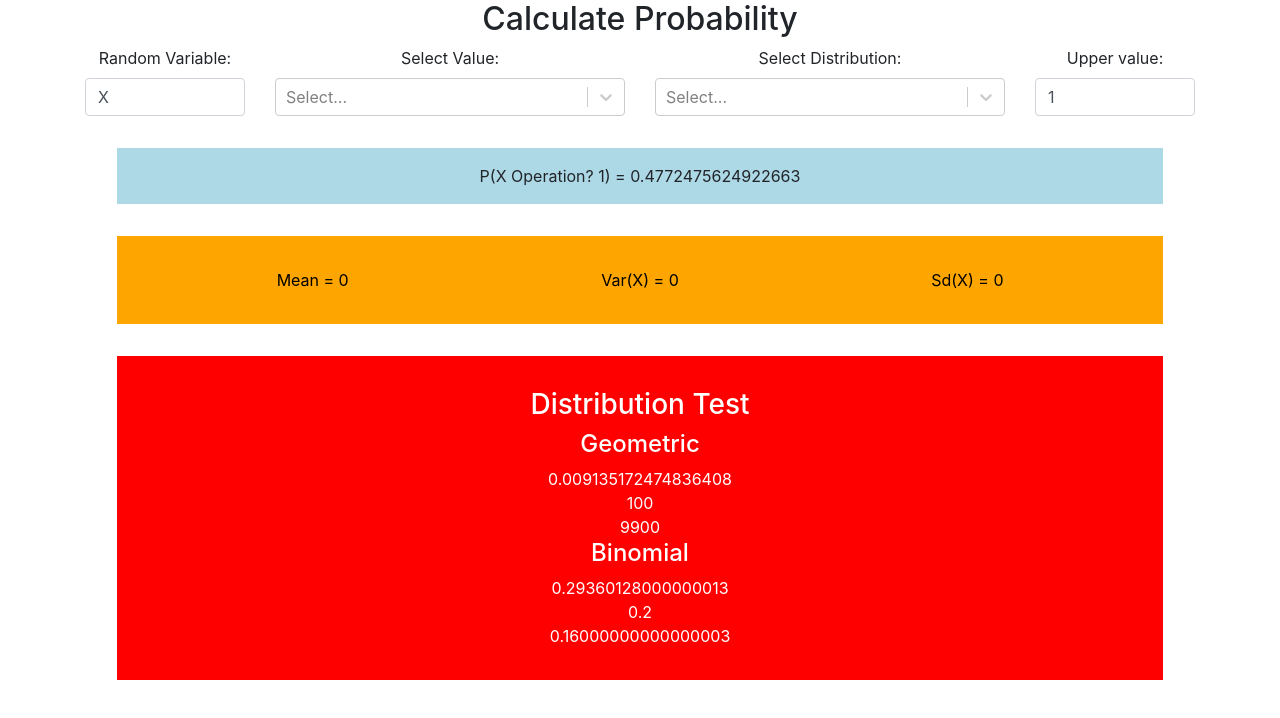
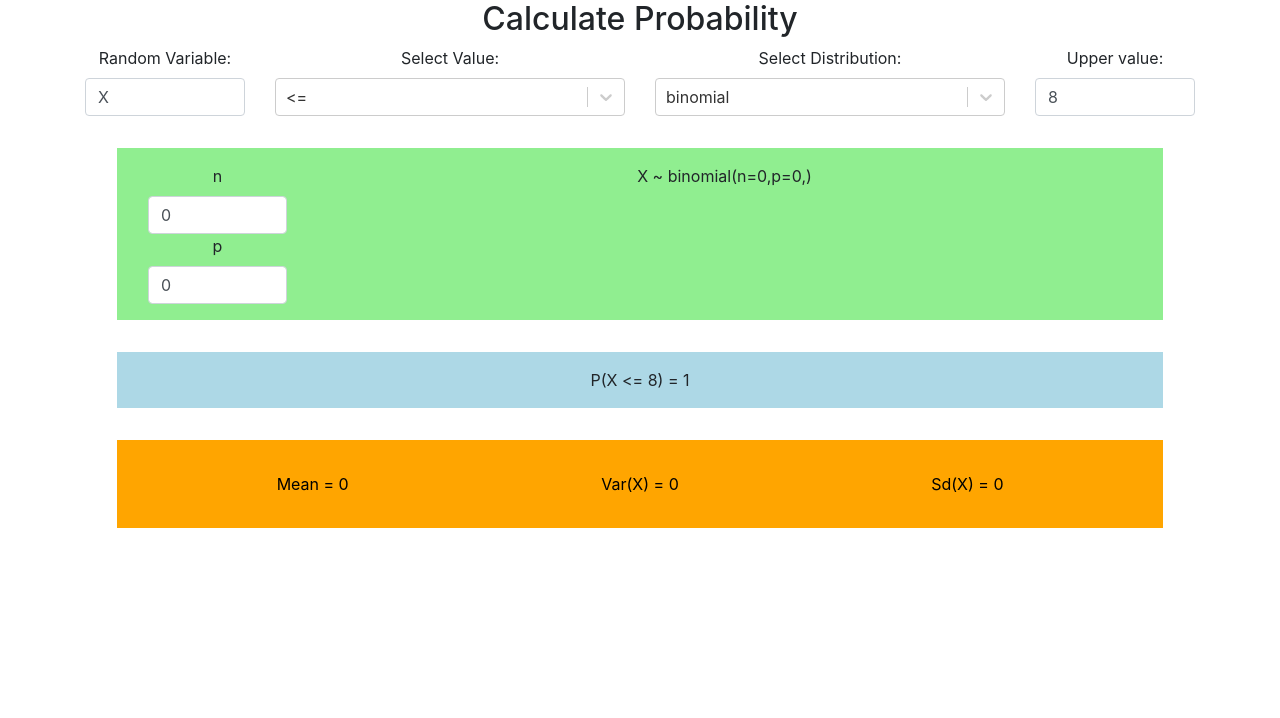
Before and after one commit to Farooq-azam-khan/statistics-and-probability-calculator, a React (Create React App) app: page / in a window 1280 px wide. Shown: the top 718 px of the page. Built offline with nearby package versions, Linux system fonts and the light colour scheme.

Commit message:
made distributions generalization

```diff
--- /dev/null
+++ b/src/components/BinomialDistribution.js
@@ -0,0 +1,40 @@
+function factorial(x) {
+  // validating the input
+  x = parseInt(x, 10);
+  if (isNaN(x)) return 1;
+
+  // if x below 0, return 1
+  if (x <= 0) return 1;
+  // if x above 170, return infinity
+  if (x > 170) return Infinity;
+  // calculating the factorial
+  var y = 1;
+  for (var i = x; i > 0; i--) {
+    y *= i;
+  }
+  return y;
+}
+
+function choose(n, k) {
+  // validating the input
+  n = parseInt(n, 10);
+  if (isNaN(n)) n = 0;
+  if (n < 0) n = 0;
+
+  k = parseInt(k, 10);
+  if (isNaN(k)) k = 0;
+  if (k < 0) k = 0;
+  if (k > n) k = n;
+
+  return factorial(n) / (factorial(k) * factorial(n - k));
+}
+
+const binomialDistribution = ({ n, p }) => {
+  return {
+    prob: x => choose(n, x) * Math.pow(p, x) * Math.pow(1 - p, n - x),
+    mean: p,
+    var: (1 - p) * p,
+    discrete: true
+  };
+};
+export default binomialDistribution;
--- /dev/null
+++ b/src/components/DistrbutionOptions.js
@@ -0,0 +1,32 @@
+import geometricDistribution from "./GeometricDistribution";
+import binomialDistribution from "./BinomialDistribution";
+
+const distributionOptions = [
+  {
+    value: "binomial",
+    label: "binomial",
+    func: binomialDistribution,
+    discrete: true,
+    params: {
+      n: 0,
+      p: 0
+    }
+  },
+  {
+    value: "geometric",
+    label: "geometric",
+    func: geometricDistribution,
+    discrete: true,
+    params: {
+      p: 0
+    }
+  },
+  { value: "uniform-discrete", label: "uniform discrete", discrete: true },
+
+  { value: "poission", label: "poission", discrete: true },
+  { value: "gamma", label: "gamma", discrete: false },
+  { value: "exponential", label: "exponential", discrete: false },
+  { value: "normal", label: "normal", discrete: false }
+];
+
+export default distributionOptions;
--- /dev/null
+++ b/src/components/DistributionParam.js
@@ -0,0 +1,19 @@
+import React from "react";
+
+const DistributionParam = props => {
+  return (
+    <span>
+      <label>{props.keyName}</label>
+      <input
+        id={props.keyName}
+        className="form-control"
+        type="number"
+        value={props.param}
+        onChange={props.onChange}
+      />
+    </span>
+  );
+  // return <input value={props.param} />;
+};
+
+export default DistributionParam;
--- a/src/components/Distributions.js
+++ b/src/components/Distributions.js
@@ -1,41 +1,51 @@
 import React from "react";
 import Select from "react-select";
 import { Row, Col } from "react-bootstrap";
+import operationOptions from "./OperationOptions";
+import distributionOptions from "./DistrbutionOptions";
+import DistributionParam from "./DistributionParam";
 
-const operationOptions = [
-  { value: "=", label: "=" },
-  { value: "<=", label: "<=" },
-  { value: ">=", label: ">=" },
-  { value: "<", label: "<" },
-  { value: ">", label: ">" }
-];
-
-const distributionOptions = [
-  { value: "geometric", label: "geometric" },
-  { value: "uniform-discrete", label: "uniform discrete" },
-  { value: "binomial", label: "binomial" },
-  { value: "poission", label: "poission" },
-  { value: "gamma", label: "gamma" },
-  { value: "exponential", label: "exponential" },
-  { value: "normal", label: "normal" }
-];
 export default class Distributions extends React.Component {
   constructor(props) {
     super(props);
     this.state = {
       randomVariable: "X",
       lower: 0,
-      upper: 1,
-      operation: "<",
-      distribution: "",
+      upper: 8,
+      operation: operationOptions[0],
+      distribution: distributionOptions[0],
       mean: 0,
       variance: 0,
-      output: Math.random()
+      output: 0,
+      params: {}
     };
   }
 
-  calculateProbability = e => {
-    this.setState({ output: Math.random() });
+  componentDidMount() {
+    this.handleDistribution(this.state.distribution);
+  }
+
+  calculateProbability = () => {
+    let sumIt = 0;
+
+    const distrbFunc = this.state.distribution.func(this.state.params);
+    if (this.state.distribution.discrete) {
+      if (this.state.operation.value === "<=") {
+        for (let x = 0; x <= this.state.upper; x++) {
+          const p_of_x = distrbFunc.prob(x);
+          sumIt += p_of_x;
+        }
+      } else {
+        for (let x = 0; x < this.state.upper; x++) {
+          sumIt += distrbFunc.prob(x);
+        }
+      }
+
+      this.setState({ output: sumIt });
+    } else {
+    }
+
+    this.setState({ mean: distrbFunc.mean, variance: distrbFunc.var });
   };
 
   handleLower = e => {
@@ -52,7 +62,6 @@ export default class Distributions extends React.Component {
 
   handleOperation = operation => {
     this.setState({ operation }, () => {
-      console.log(`Option selected:`, this.state.operation);
       this.calculateProbability();
     });
   };
@@ -62,17 +71,37 @@ export default class Distributions extends React.Component {
   };
 
   handleDistribution = distribution => {
-    this.setState({ distribution }, () => {
+    this.setState({ distribution, params: { ...distribution.params } }, () => {
       this.calculateProbability();
     });
   };
+
+  applyDistFunction = () => {
+    const newDist = { ...this.state.distribution };
+    const currentState = this.state;
+    currentState.mean = newDist.func(this.state.params).mean;
+    currentState.variance = newDist.func(this.state.params).variance;
+    this.setState(currentState);
+    console.log(this.state);
+  };
+
+  handleParamsChange = e => {
+    const targetId = e.target.id;
+    const newParams = { ...this.state.params };
+    newParams[targetId] = e.target.value;
+    this.setState({ params: newParams }, () => {
+      this.applyDistFunction();
+      this.calculateProbability();
+    });
+  };
+
   render() {
     return (
       <div>
         <h2>Calculate Probability</h2>
         <Row>
           <Col xs="2">
-            <label for="rand-var">Random Variable:</label>{" "}
+            <label htmlFor="rand-var">Random Variable:</label>{" "}
             <input
               className="form-control"
               id="rand-var"
@@ -82,29 +111,25 @@ export default class Distributions extends React.Component {
             />
           </Col>
           <Col xs="4">
-            <label for="select-op">Select Value: </label>
+            <label htmlFor="select-op">Select Value: </label>
             <Select
               id="select-op"
-              // defaultMenuIsOpen={true}
-              // defaultInputValue={operationOptions[0].label}
               value={this.state.operation}
               onChange={this.handleOperation}
               options={operationOptions}
             />
           </Col>
           <Col xs="4">
-            <label for="select-dist">Select Distribution: </label>
+            <label htmlFor="select-dist">Select Distribution: </label>
             <Select
               id="select-dist"
-              // defaultMenuIsOpen={true}
-              // defaultInputValue={operationOptions[0].label}
               value={this.state.distribution}
               onChange={this.handleDistribution}
               options={distributionOptions}
             />
           </Col>
           <Col xs="2">
-            <label for="upper-bound-value">Upper value:</label>{" "}
+            <label htmlFor="upper-bound-value">Upper value:</label>{" "}
             <input
               className="form-control"
               id="upper-bound-value"
@@ -114,6 +139,35 @@ export default class Distributions extends React.Component {
             />
           </Col>
         </Row>
+        <div
+          style={{
+            display: "flex",
+            backgroundColor: "lightgreen",
+            margin: "2rem",
+            padding: "1rem",
+            textAlign: "center",
+            justifyContent: "center"
+          }}
+        >
+          <Col xs={2}>
+            {Object.keys(this.state.params).map(k => {
+              return (
+                <div key={k}>
+                  <DistributionParam
+                    keyName={k}
+                    param={this.state.params[k]}
+                    onChange={this.handleParamsChange}
+                  />
+                </div>
+              );
+            })}
+          </Col>
+          <Col>
+            {`${this.state.randomVariable} ~ ${
+              this.state.distribution.value
+            }(${getDistrbutionParams(this.state.params)})`}
+          </Col>
+        </div>
         <Row
           style={{
             display: "flex",
@@ -148,74 +202,16 @@ export default class Distributions extends React.Component {
           </Col>
           <Col>{`Sd(X) = ${Math.sqrt(this.state.variance)}`}</Col>
         </Row>
-        <div
-          style={{
-            backgroundColor: "red",
-            margin: "2rem",
-            padding: "2rem",
-            textAlign: "center",
-            color: "white",
-            justifyContent: "center"
-          }}
-        >
-          <h3>Distribution Test</h3>
-          <h4>Geometric</h4>
-          <div>{geometricDistribution(0.01).prob(10)}</div>
-          <div>{geometricDistribution(0.01).mean}</div>
-          <div>{geometricDistribution(0.01).var}</div>
-          <h4>Binomial</h4>
-          <div>{binomialDistribution(8, 0.2).prob(2)}</div>
-          <div>{binomialDistribution(8, 0.2).mean}</div>
-          <div>{binomialDistribution(8, 0.2).var}</div>
-        </div>
       </div>
     );
   }
 }
 
-function factorial(x) {
-  // validating the input
-  x = parseInt(x, 10);
-  if (isNaN(x)) return 1;
-
-  // if x below 0, return 1
-  if (x <= 0) return 1;
-  // if x above 170, return infinity
-  if (x > 170) return Infinity;
-  // calculating the factorial
-  var y = 1;
-  for (var i = x; i > 0; i--) {
-    y *= i;
+const getDistrbutionParams = params => {
+  // console.log({ dist });
+  let str = "";
+  for (let p in params) {
+    str += `${p}=${params[p]},`; //  = ${dist[params][p]}`;
   }
-  return y;
-}
-
-function choose(n, k) {
-  // validating the input
-  n = parseInt(n, 10);
-  if (isNaN(n)) n = 0;
-  if (n < 0) n = 0;
-
-  k = parseInt(k, 10);
-  if (isNaN(k)) k = 0;
-  if (k < 0) k = 0;
-  if (k > n) k = n;
-
-  return factorial(n) / (factorial(k) * factorial(n - k));
-}
-
-const geometricDistribution = p => {
-  return {
-    prob: x => Math.pow(1 - p, x - 1) * p,
-    mean: 1 / p,
-    var: (1 - p) / (p * p)
-  };
+  return str;
 };
-
-const binomialDistribution = (n, p) => {
-  return {
-    prob: x => choose(n, x) * Math.pow(p, x) * Math.pow(1 - p, n - x),
-    mean: p,
-    var: (1 - p) * p
-  };
-};
--- /dev/null
+++ b/src/components/GeometricDistribution.js
@@ -0,0 +1,10 @@
+const geometricDistribution = ({ p }) => {
+  return {
+    prob: x => Math.pow(1 - p, x - 1) * p,
+    mean: 1 / p,
+    var: (1 - p) / (p * p),
+    discrete: true
+  };
+};
+
+export default geometricDistribution;
--- /dev/null
+++ b/src/components/OperationOptions.js
@@ -0,0 +1,8 @@
+const operationOptions = [
+  { value: "<=", label: "<=" },
+  { value: "=", label: "=" },
+  { value: ">=", label: ">=" },
+  { value: "<", label: "<" },
+  { value: ">", label: ">" }
+];
+export default operationOptions;
```
